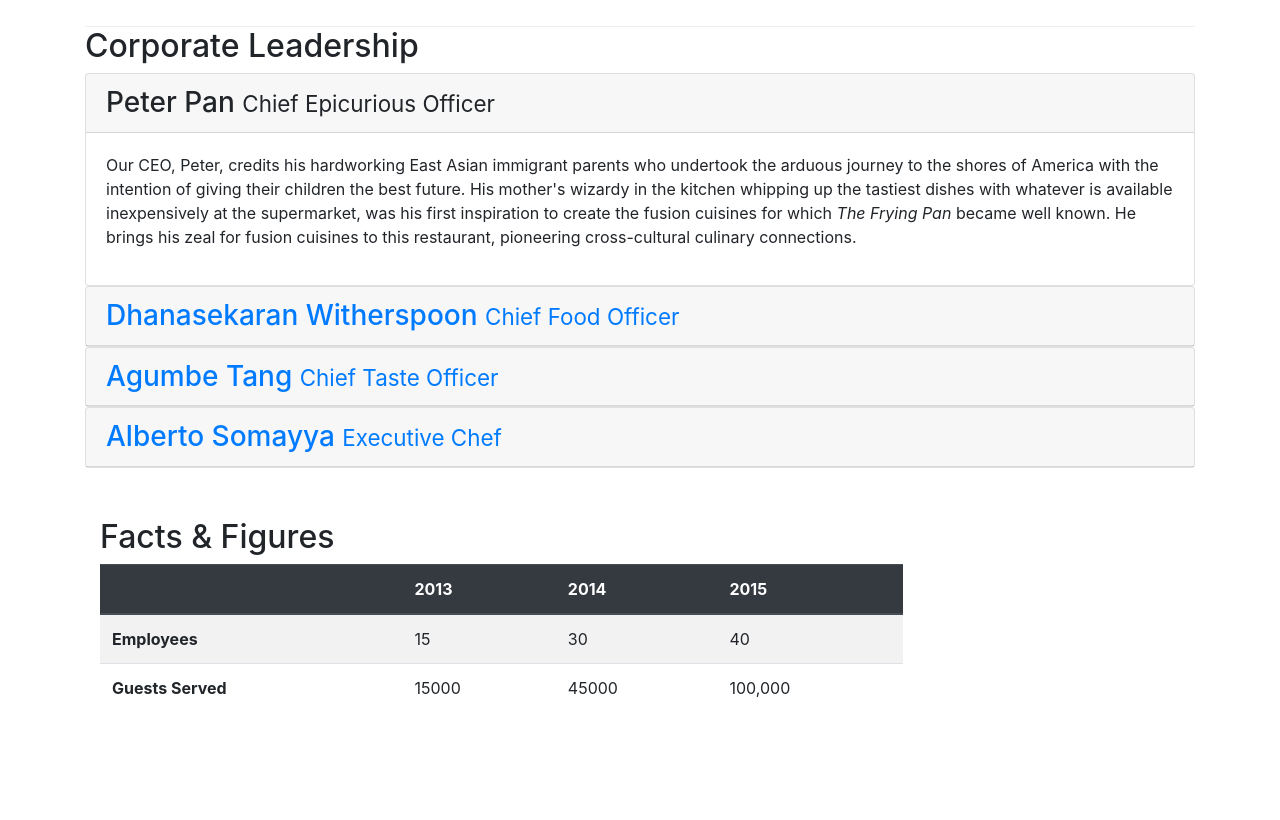
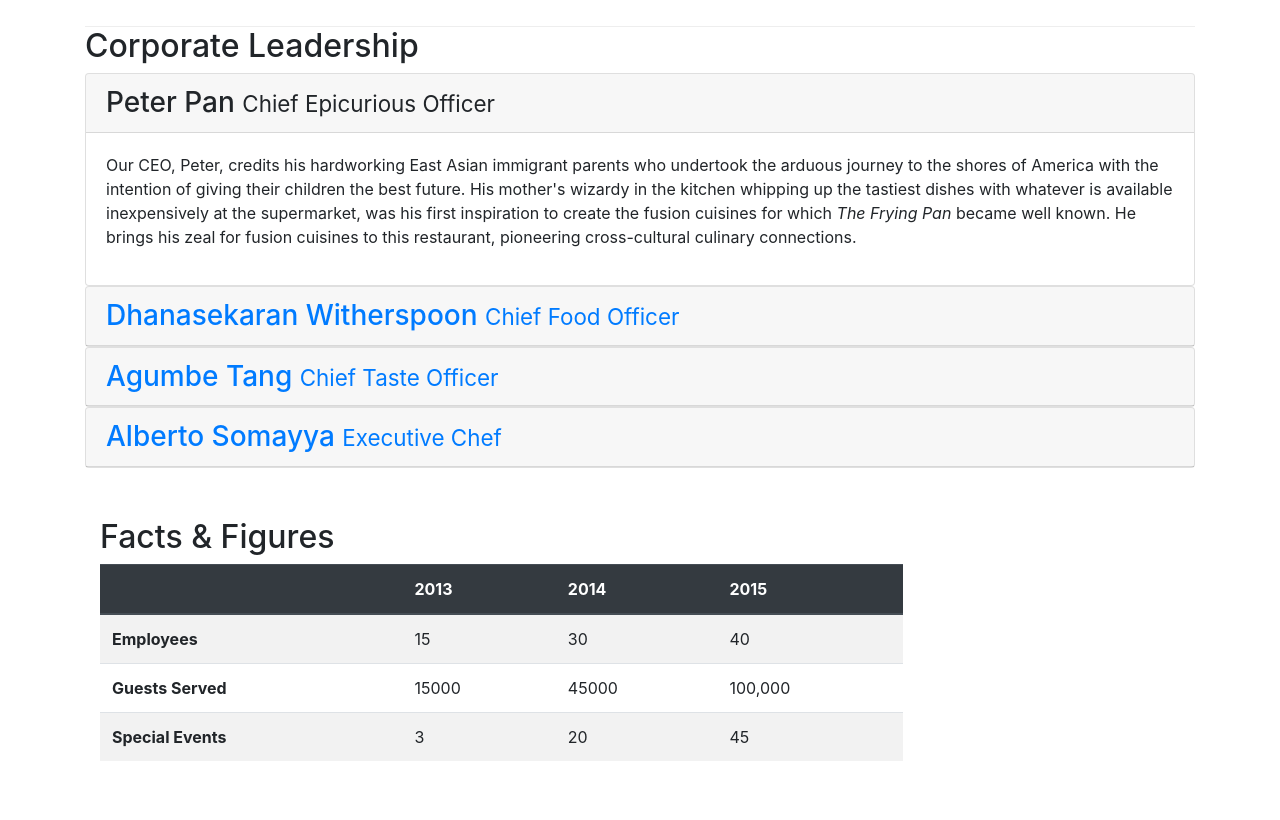
Before and after one commit to BAIBHAVSINHA/Git-Test, a website: page aboutus.html in a window 1280 px wide. Shown: the part 945-1765 px from the top of the page. Drawn offline with nearby package versions, Linux system fonts and the light colour scheme; files that its build step writes are made by us from their sources.

Commit message:
Update aboutus.html

```diff
--- a/aboutus.html
+++ b/aboutus.html
@@ -192,3 +192,9 @@
                                 <td>45000</td>
                                 <td>100,000</td>
                             </tr>
+                            <tr>
+                                <th>Special Events</th>
+                                <td>3</td>
+                                <td>20</td>
+                                <td>45</td>
+                            </tr>
```
